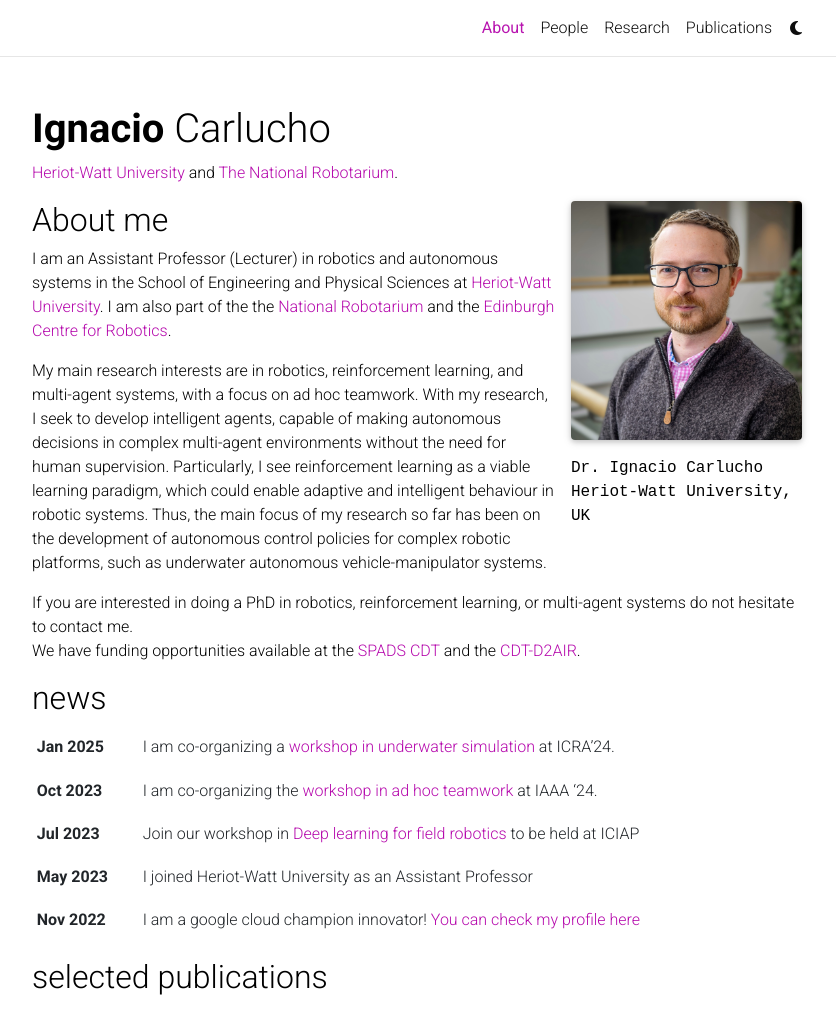
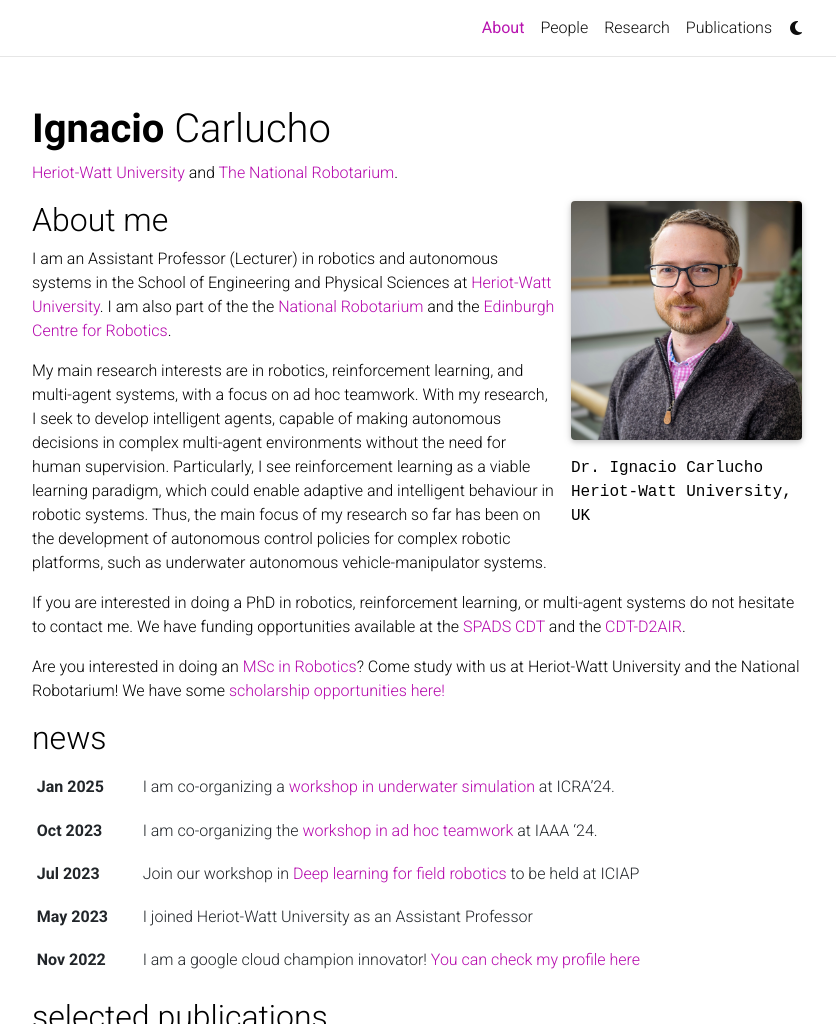
Before and after one commit to IgnacioCarlucho/ignaciocarlucho.github.io, a Jekyll site: the page built from _pages/about.md, in a window 1280 px wide and 1353 px high, cut to the strip 0-1024 px from the top of the window. Shown: the whole strip, without its empty margins (223-1059 px from the left). Built offline with Jekyll 4.4.1, drawn with Linux system fonts in a browser that asks for light colours; full-size pictures stand in for the smaller copies a plugin makes; comment, search, counter and statistics services are not loaded; a style sheet for code colours, icons or effects is not loaded.

Commit message:
added MSC info

```diff
--- a/_pages/about.md
+++ b/_pages/about.md
@@ -35,5 +35,6 @@ I am an Assistant Professor (Lecturer) in robotics and autonomous systems in the
 My main research interests are in robotics, reinforcement learning, and multi-agent systems, with a focus on ad hoc teamwork. With my research, I seek to develop intelligent agents, capable of making autonomous decisions in complex multi-agent environments without the need for human supervision. Particularly, I see reinforcement learning as a viable learning paradigm, which could enable adaptive and intelligent behaviour in robotic systems. Thus, the main focus of my research so far has been on the development of autonomous control policies for complex robotic platforms, such as underwater autonomous vehicle-manipulator systems.
 
 
-If you are interested in doing a PhD in robotics, reinforcement learning, or multi-agent systems do not hesitate to contact me.
-We have funding opportunities available at the [SPADS CDT](https://spads.ac.uk/how-apply) and the [CDT-D2AIR](https://www.edinburgh-robotics.org/apply).
+If you are interested in doing a PhD in robotics, reinforcement learning, or multi-agent systems do not hesitate to contact me. We have funding opportunities available at the [SPADS CDT](https://spads.ac.uk/how-apply) and the [CDT-D2AIR](https://www.edinburgh-robotics.org/apply).
+
+Are you interested in doing an [MSc in Robotics](https://www.hw.ac.uk/study/postgraduate/robotics)? Come study with us at Heriot-Watt University and the National Robotarium! We have some [scholarship opportunities here!](https://www.hw.ac.uk/study/fees-and-funding/scholarships-and-bursaries/heriot-watt-future-shapers-scholarship)
```
